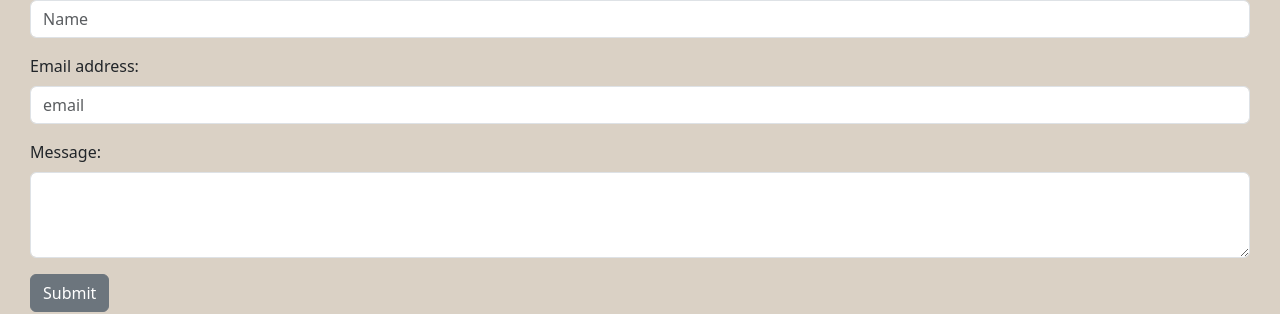
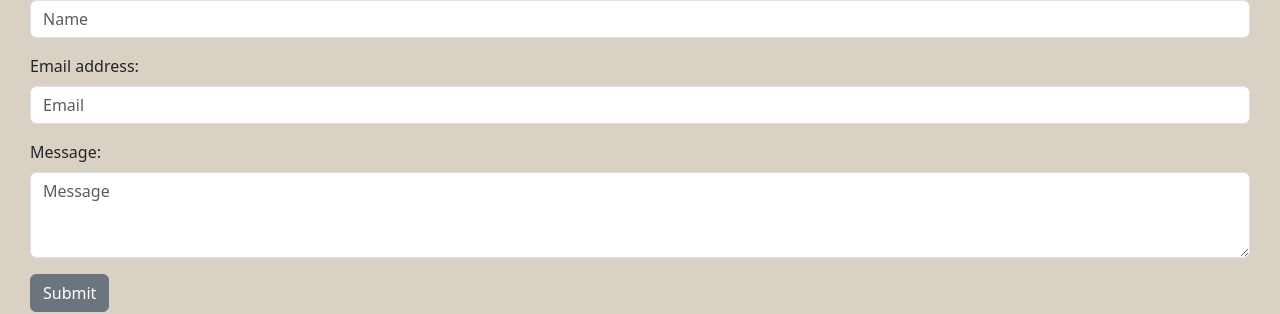
Before and after one commit to sandyvzqz/sandyvPortfolio, a React (Vite) app: page /contact in a window 1280 px wide. Shown: the part 192-506 px from the top of the page. Built offline with nearby package versions, Linux system fonts and the light colour scheme; a web font is replaced by a local one.

Commit message:
updated placeholder in contact form, and added link to helpful article on readme

```diff
--- a/src/components/Projects.jsx
+++ b/src/components/Projects.jsx
@@ -50,7 +50,6 @@ const Projects = () => {
   ];
 
   return (
-    // <section>
       <Container>
         <Row>
           <Col>
@@ -69,7 +68,6 @@ const Projects = () => {
           </Col>
         </Row>
       </Container>
-    // </section>
   );
 };
 
--- a/src/pages/Contact.jsx
+++ b/src/pages/Contact.jsx
@@ -75,7 +75,7 @@ const Contact = () => {
         </Form.Group>
         <Form.Group className="mb-3" controlId="email">
           <Form.Label>Email address:</Form.Label>
-          <Form.Control type="email" placeholder="email" value={formData.email}
+          <Form.Control type="email" placeholder="Email" value={formData.email}
             onChange={handleChange}
             isInvalid={!!error.email}
           />
@@ -85,7 +85,7 @@ const Contact = () => {
         </Form.Group>
         <Form.Group className="mb-3" controlId="message">
           <Form.Label>Message:</Form.Label>
-          <Form.Control as="textarea" rows={3} value={formData.message} onChange={handleChange}
+          <Form.Control as="textarea" placeholder="Message" rows={3} value={formData.message} onChange={handleChange}
           isInvalid={!!error.message} />
           <Form.Control.Feedback type="invalid">{error.message}</Form.Control.Feedback>
         </Form.Group>
```
Also changed, not shown: 1 other file (tests, documents, lock files or other folders).
